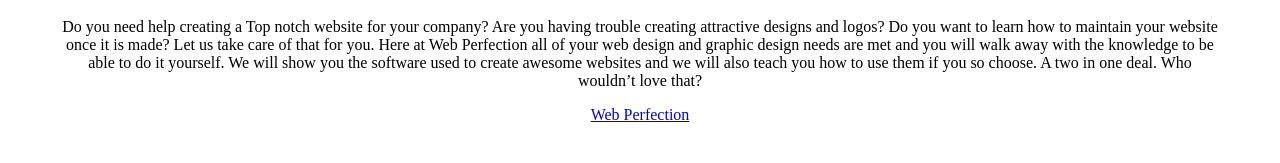
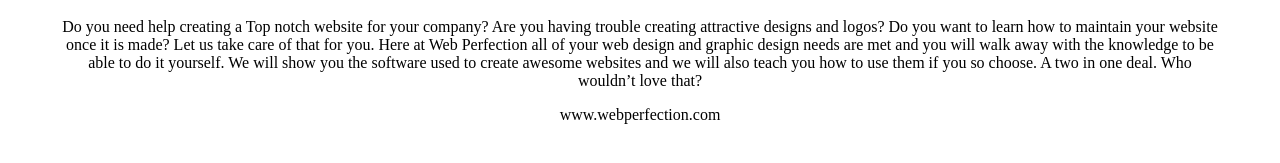
Before and after one commit to cedtarawalker/Final, a plain HTML site: page facebook.html in a window 1280 px wide. Shown: the part 609-772 px from the top of the page. Drawn offline with Linux system fonts and the light colour scheme.

Commit message:
Update facebook.html

```diff
--- a/facebook.html
+++ b/facebook.html
@@ -16,6 +16,6 @@ margin: 60px;
 	<p><img src="http://www.ronkot.com/wp-content/uploads/2014/09/Webdesign.jpg" width="650px">
 	<h1>Create Top Notch Wesites with Dope Graphics</h1>
 	Do you need help creating a Top notch website for your company? Are you having trouble creating attractive designs and logos? Do you want to learn how to maintain your website once it is made? Let us take care of that for you. Here at Web Perfection all of your web design and graphic design needs are met and you will walk away with the knowledge to be able to do it yourself. We will show you the software used to create awesome websites and we will also teach you how to use them if you so choose. A two in one deal. Who wouldn’t love that?
-	<p></p><a href= www.facebook.com><h7>Web Perfection </h7></a>
+	<p>www.webperfection.com
 </body>
 </html>
```
